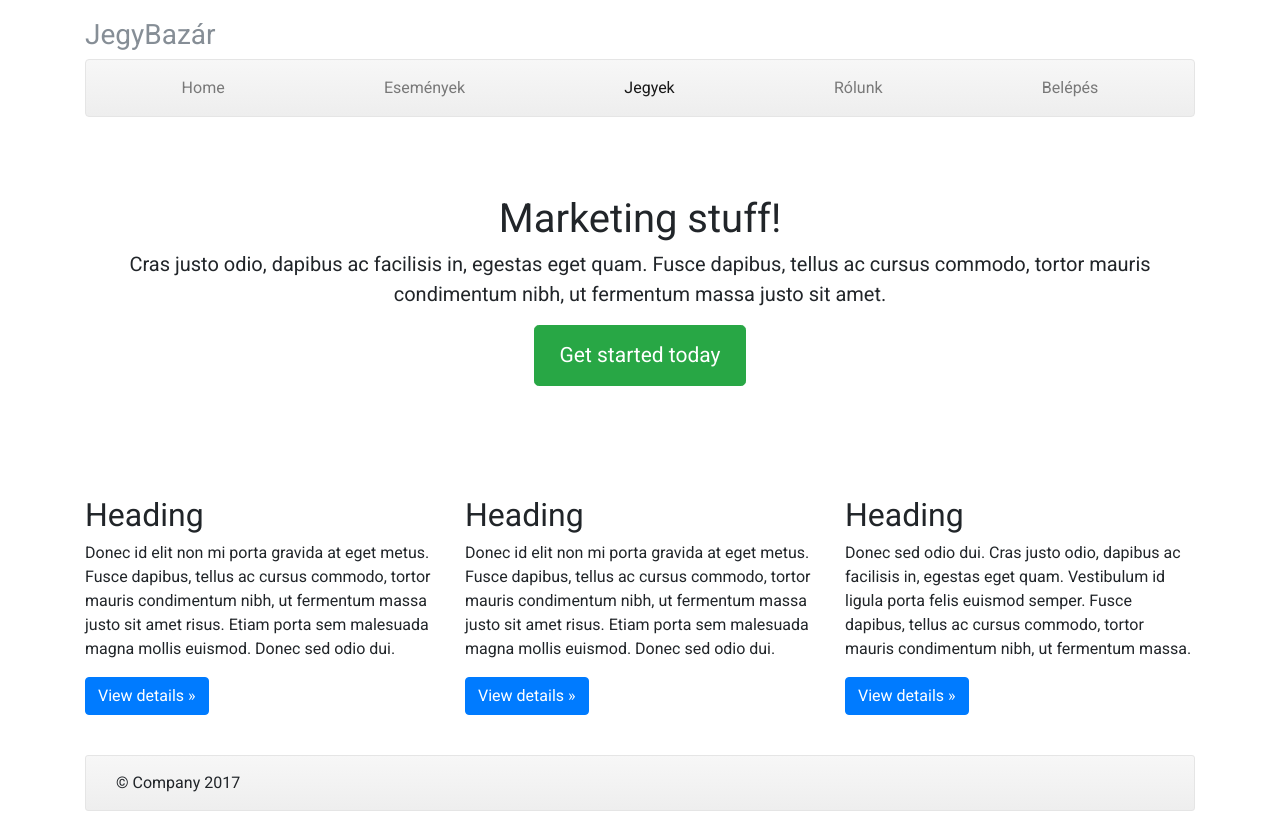
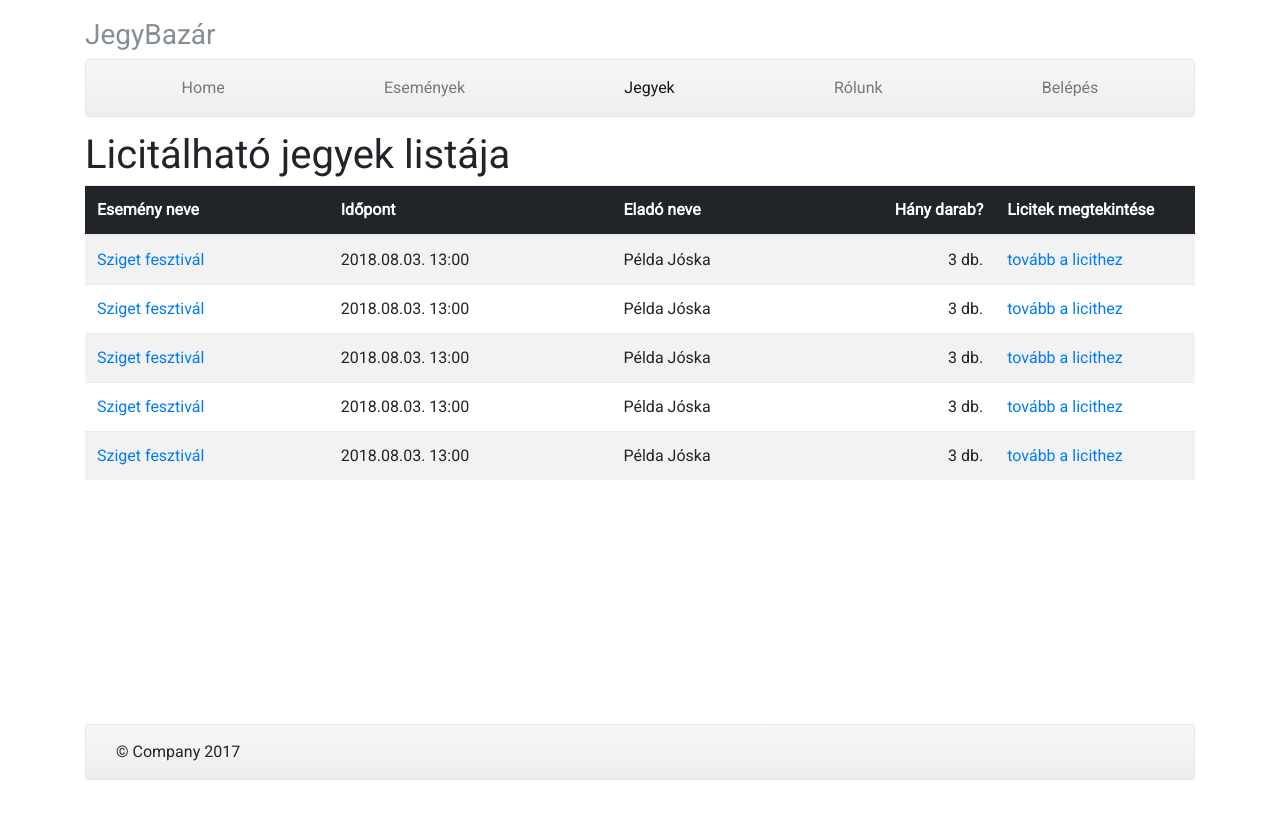
Before and after one commit to cherryApp/netacademia-jq, a plain HTML site: page tickets.html in a window 1280 px wide. After the commit the page ends 800 px from the top, so only its background shows below. Drawn offline with Linux system fonts and the light colour scheme.

Commit message:
Feat: add ticket page.

```diff
--- a/tickets.html
+++ b/tickets.html
@@ -1,5 +1,6 @@
 <!DOCTYPE html>
 <html>
+
 <head>
   <meta charset="utf-8">
   <meta name="viewport" content="width=device-width, initial-scale=1, shrink-to-fit=no">
@@ -23,7 +24,8 @@
       <h3 class="text-muted">JegyBazár</h3>
 
       <nav class="navbar navbar-expand-md navbar-light bg-light rounded mb-3">
-          <button class="navbar-toggler" type="button" data-toggle="collapse" data-target="#navbarCollapse" aria-controls="navbarCollapse" aria-expanded="false" aria-label="Toggle navigation">
+        <button class="navbar-toggler" type="button" data-toggle="collapse" data-target="#navbarCollapse" aria-controls="navbarCollapse"
+          aria-expanded="false" aria-label="Toggle navigation">
             <span class="navbar-toggler-icon"></span>
           </button>
         <div class="collapse navbar-collapse" id="navbarCollapse">
@@ -48,33 +50,73 @@
       </nav>
     </div>
 
-      <!-- Jumbotron -->
-      <div class="jumbotron">
-        <h1>Marketing stuff!</h1>
-        <p class="lead">Cras justo odio, dapibus ac facilisis in, egestas eget quam. Fusce dapibus, tellus ac cursus commodo, tortor mauris condimentum nibh, ut fermentum massa justo sit amet.</p>
-        <p><a class="btn btn-lg btn-success" href="#" role="button">Get started today</a></p>
+    <h1>Licitálható jegyek listája</h1>
+    <table class="table table-striped">
+      <thead class="thead-inverse">
+        <tr>
+          <th style="min-width:30%">Esemény neve</th>
+          <th>Időpont</th>
+          <th class="d-none d-md-table-cell">Eladó neve</th>
+          <th style="width:16%" class="text-right d-none d-md-table-cell">Hány darab?</th>
+          <th style="width:18%">Licitek megtekintése</th>
+        </tr>
+      </thead>
+      <tbody>
+        <tr>
+          <td data-toggle="tooltip" data-html="true" data-placement="bottom" title="<strong>Még 3 napig lehet licitálni</strong><br/>az esemény megtekintéséhez kattints ide">
+            <a href="event.html?id=1">Sziget fesztivál</a></td>
+          <td>2018.08.03. 13:00</td>
+          <td class="d-none d-md-table-cell">Példa Jóska</td>
+          <td class="text-right d-none d-md-table-cell">3 db.</td>
+          <td>
+            <a href="bid.html?id=1">tovább a licithez</a>
+          </td>
+        </tr>
+        <tr>
+          <td data-toggle="tooltip" data-html="true" data-placement="bottom" title="<strong>Még 3 napig lehet licitálni</strong><br/>az esemény megtekintéséhez kattints ide">
+            <a href="event.html?id=1">Sziget fesztivál</a></td>
+          <td>2018.08.03. 13:00</td>
+          <td class="d-none d-md-table-cell">Példa Jóska</td>
+          <td class="text-right d-none d-md-table-cell">3 db.</td>
+          <td>
+            <a href="bid.html?id=1">tovább a licithez</a>
+          </td>
+        </tr>
+        <tr>
+          <td data-toggle="tooltip" data-html="true" data-placement="bottom" title="<strong>Még 3 napig lehet licitálni</strong><br/>az esemény megtekintéséhez kattints ide">
+            <a href="event.html?id=1">Sziget fesztivál</a></td>
+          <td>2018.08.03. 13:00</td>
+          <td class="d-none d-md-table-cell">Példa Jóska</td>
+          <td class="text-right d-none d-md-table-cell">3 db.</td>
+          <td>
+            <a href="bid.html?id=1">tovább a licithez</a>
+          </td>
+        </tr>
+        <tr>
+          <td data-toggle="tooltip" data-html="true" data-placement="bottom" title="<strong>Még 3 napig lehet licitálni</strong><br/>az esemény megtekintéséhez kattints ide">
+            <a href="event.html?id=1">Sziget fesztivál</a></td>
+          <td>2018.08.03. 13:00</td>
+          <td class="d-none d-md-table-cell">Példa Jóska</td>
+          <td class="text-right d-none d-md-table-cell">3 db.</td>
+          <td>
+            <a href="bid.html?id=1">tovább a licithez</a>
+          </td>
+        </tr>
+        <tr>
+          <td data-toggle="tooltip" data-html="true" data-placement="bottom" title="<strong>Még 3 napig lehet licitálni</strong><br/>az esemény megtekintéséhez kattints ide">
+            <a href="event.html?id=1">Sziget fesztivál</a></td>
+          <td>2018.08.03. 13:00</td>
+          <td class="d-none d-md-table-cell">Példa Jóska</td>
+          <td class="text-right d-none d-md-table-cell">3 db.</td>
+          <td>
+            <a href="bid.html?id=1">tovább a licithez</a>
+          </td>
+        </tr>
+      </tbody>
+    </table>
+
   </div>
-
-      <!-- Example row of columns -->
-      <div class="row">
-        <div class="col-lg-4">
-          <h2>Heading</h2>
-          <p>Donec id elit non mi porta gravida at eget metus. Fusce dapibus, tellus ac cursus commodo, tortor mauris condimentum nibh, ut fermentum massa justo sit amet risus. Etiam porta sem malesuada magna mollis euismod. Donec sed odio dui. </p>
-          <p><a class="btn btn-primary" href="#" role="button">View details &raquo;</a></p>
-        </div>
-        <div class="col-lg-4">
-          <h2>Heading</h2>
-          <p>Donec id elit non mi porta gravida at eget metus. Fusce dapibus, tellus ac cursus commodo, tortor mauris condimentum nibh, ut fermentum massa justo sit amet risus. Etiam porta sem malesuada magna mollis euismod. Donec sed odio dui. </p>
-          <p><a class="btn btn-primary" href="#" role="button">View details &raquo;</a></p>
-        </div>
-        <div class="col-lg-4">
-          <h2>Heading</h2>
-          <p>Donec sed odio dui. Cras justo odio, dapibus ac facilisis in, egestas eget quam. Vestibulum id ligula porta felis euismod semper. Fusce dapibus, tellus ac cursus commodo, tortor mauris condimentum nibh, ut fermentum massa.</p>
-          <p><a class="btn btn-primary" href="#" role="button">View details &raquo;</a></p>
-        </div>
-      </div>
-
-    </div> <!-- /container -->
+  <!-- /container -->
 
   <div class="container footer-container">
     <!-- Site footer -->
@@ -90,5 +132,11 @@
   <script src="lib/jquery-3.2.1.slim.min.js"></script>
   <script src="lib/popper.min.js"></script>
   <script src="lib/bootstrap/js/bootstrap.min.js"></script>
+  <script type="text/javascript">
+    $(function () {
+      $('[data-toggle="tooltip"]').tooltip();
+    });
+  </script>
 </body>
+
 </html>
```
Lines whose indentation alone changed are shown as unchanged.
